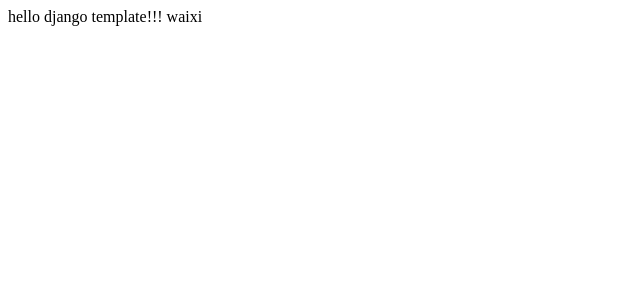
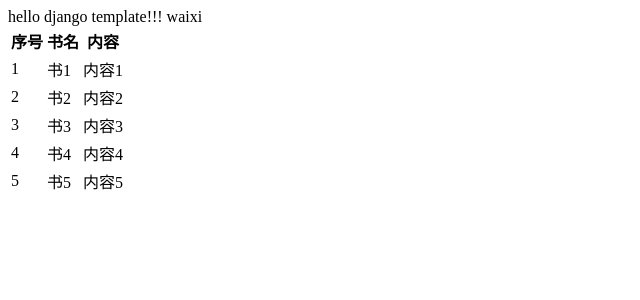
Before and after one commit to Waixi00008/django_tutorial, a Django app: page /Temp in a window 1280 px wide. Shown: the top 300 px of the page, without its empty margins (0-640 px from the left). Run offline with Django 3.2, Linux system fonts and the light colour scheme.

Commit message:
django template for标签模板

```diff
--- a/app/templates/index.html
+++ b/app/templates/index.html
@@ -9,5 +9,25 @@
 </head>
 <body>
 hello django template!!! {{name}}
+<table>
+    <thead>
+        <tr>
+            <th>序号</th>
+            <th>书名</th>
+            <th>内容</th>
+        </tr>
+    </thead>
+    <tbody>
+    {% for item in book %}
+        <tr>
+            <td>{{item.id}}</td>
+            <td>{{item.title}}</td>
+            <td>{{item.content}}</td>
+        </tr>
+    {% empty %}
+    没有数据
+    {% endfor %}
+    </tbody>
+</table>
 </body>
 </html>
--- a/app/views.py
+++ b/app/views.py
@@ -20,4 +20,33 @@
 
 class Temp(View):
     def get(self,request):
-        return render(request,'index.html',{'name':'waixi','title': 'django templates'})
+        data = {
+            'name': 'waixi',
+            'title': 'django templates',
+            'book': [
+                {
+                    "id":1,
+                    "title":'书1',
+                    "content":"内容1"
+                },{
+                    "id":2,
+                    "title":'书2',
+                    "content":"内容2"
+                },{
+                    "id":3,
+                    "title":'书3',
+                    "content":"内容3"
+                },{
+                    "id":4,
+                    "title":'书4',
+                    "content":"内容4"
+                },{
+                    "id":5,
+                    "title":'书5',
+                    "content":"内容5"
+                },
+            ],
+            'list': []
+        }
+
+        return render(request,'index.html',data)
```
Also changed, not shown: README.md.
